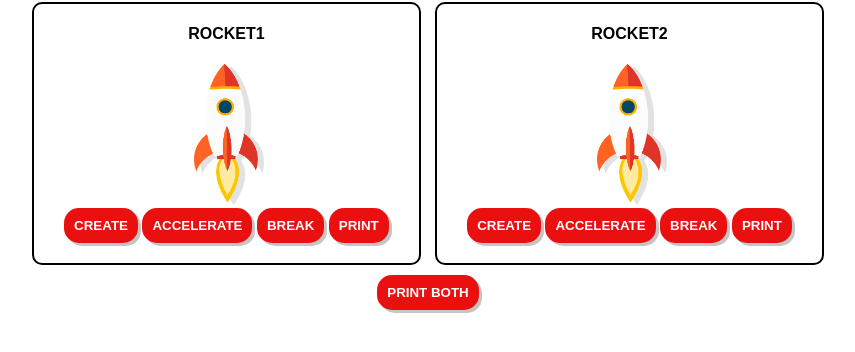
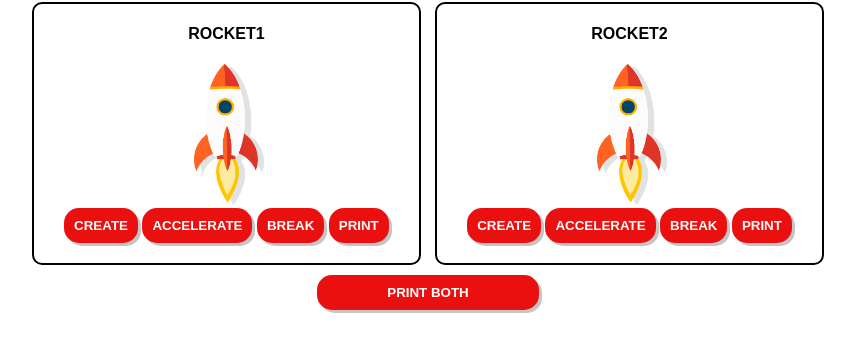
Before and after one commit to rmateusemis/Rockets, a plain HTML site: page views/index.html in a window 1280 px wide. Shown: the part 78-430 px from the top of the page, without its empty margins (212-1067 px from the left). Drawn offline with Linux system fonts and the light colour scheme.

Commit message:
Update style.css

```diff
--- a/styles/style.css
+++ b/styles/style.css
@@ -48,3 +48,7 @@ input:hover {
     padding: 15px;
     border-radius: 10px;
 }
+
+#both-btn {
+    padding: 10px 70px 10px 70px;
+}
```
